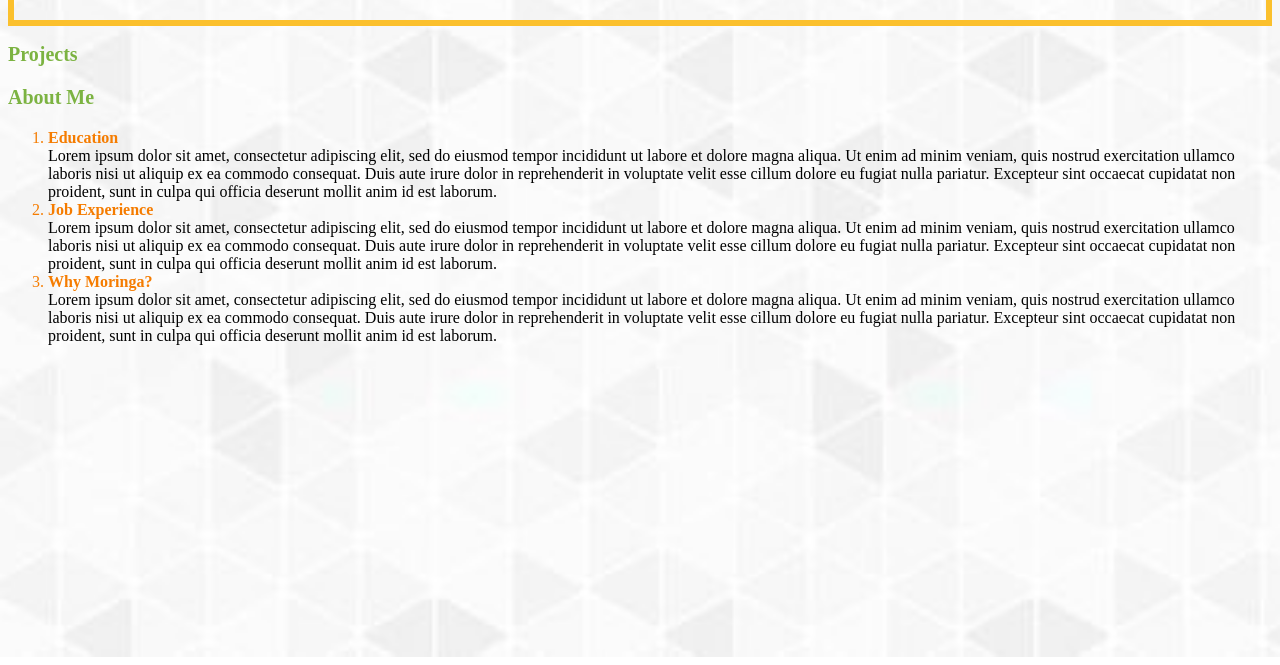
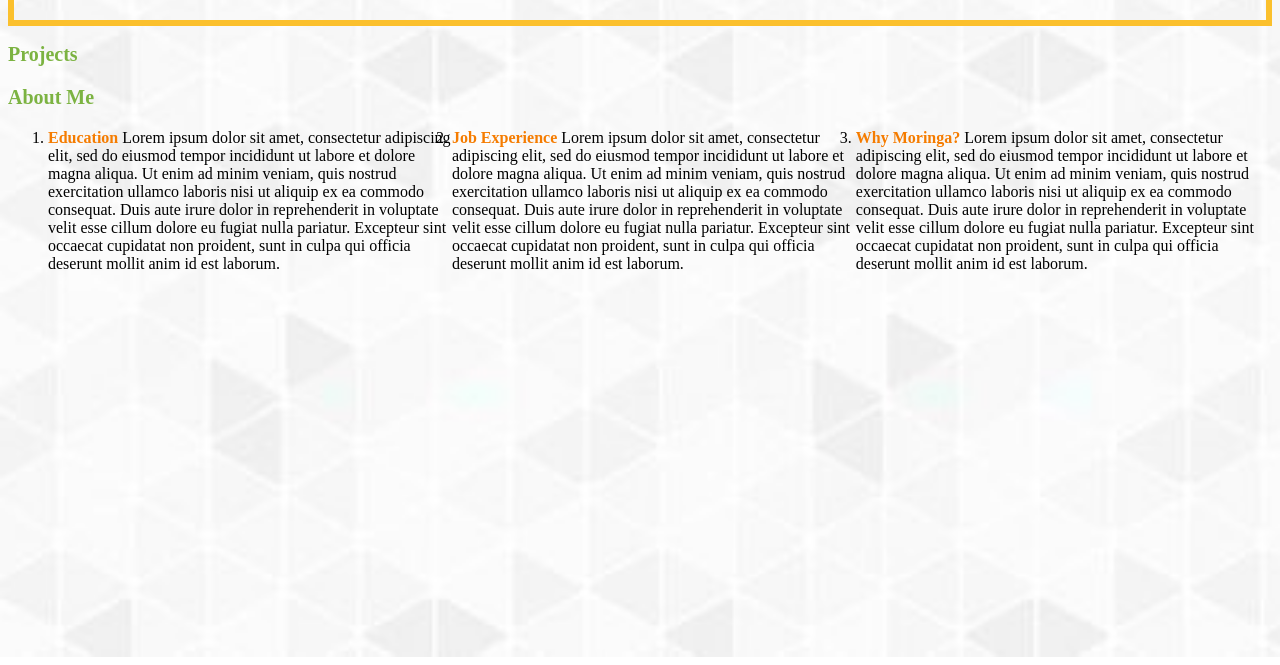
Before and after one commit to JackieWamae/JackieWamae.github.io, a plain HTML site: page index.html in a window 1280 px wide. Shown: the part 143-808 px from the top of the page. Drawn offline with Linux system fonts and the light colour scheme.

Commit message:
add columns and style columns

```diff
--- a/css/styles.css
+++ b/css/styles.css
@@ -28,5 +28,10 @@ h1 {
 }
 
 .list1 {
+
+  width: 33%;
+  float: left;
+}
+strong{
   color: #F57C00;
 }
--- a/index.html
+++ b/index.html
@@ -12,16 +12,18 @@
 </div>
 
   <h2 class="subheading">Projects</h2>
+  <div class="column">
   <h3 class="subheading">About Me</h3>
-
     <p>
     <ol>
-      <li class="list1"><strong>Education</strong></li>
-      Lorem ipsum dolor sit amet, consectetur adipiscing elit, sed do eiusmod tempor incididunt ut labore et dolore magna aliqua. Ut enim ad minim veniam, quis nostrud exercitation ullamco laboris nisi ut aliquip ex ea commodo consequat. Duis aute irure dolor in reprehenderit in voluptate velit esse cillum dolore eu fugiat nulla pariatur. Excepteur sint occaecat cupidatat non proident, sunt in culpa qui officia deserunt mollit anim id est laborum.
-      <li class="list1"><strong>Job Experience</strong></li>
-      Lorem ipsum dolor sit amet, consectetur adipiscing elit, sed do eiusmod tempor incididunt ut labore et dolore magna aliqua. Ut enim ad minim veniam, quis nostrud exercitation ullamco laboris nisi ut aliquip ex ea commodo consequat. Duis aute irure dolor in reprehenderit in voluptate velit esse cillum dolore eu fugiat nulla pariatur. Excepteur sint occaecat cupidatat non proident, sunt in culpa qui officia deserunt mollit anim id est laborum.
-      <li class="list1"><strong>Why Moringa?</strong></li>
-      Lorem ipsum dolor sit amet, consectetur adipiscing elit, sed do eiusmod tempor incididunt ut labore et dolore magna aliqua. Ut enim ad minim veniam, quis nostrud exercitation ullamco laboris nisi ut aliquip ex ea commodo consequat. Duis aute irure dolor in reprehenderit in voluptate velit esse cillum dolore eu fugiat nulla pariatur. Excepteur sint occaecat cupidatat non proident, sunt in culpa qui officia deserunt mollit anim id est laborum.
+      <li class="list1"><strong>Education</strong>      Lorem ipsum dolor sit amet, consectetur adipiscing elit, sed do eiusmod tempor incididunt ut labore et dolore magna aliqua. Ut enim ad minim veniam, quis nostrud exercitation ullamco laboris nisi ut aliquip ex ea commodo consequat. Duis aute irure dolor in reprehenderit in voluptate velit esse cillum dolore eu fugiat nulla pariatur. Excepteur sint occaecat cupidatat non proident, sunt in culpa qui officia deserunt mollit anim id est laborum.
+</li>
+      <li class="list1"><strong>Job Experience</strong>      Lorem ipsum dolor sit amet, consectetur adipiscing elit, sed do eiusmod tempor incididunt ut labore et dolore magna aliqua. Ut enim ad minim veniam, quis nostrud exercitation ullamco laboris nisi ut aliquip ex ea commodo consequat. Duis aute irure dolor in reprehenderit in voluptate velit esse cillum dolore eu fugiat nulla pariatur. Excepteur sint occaecat cupidatat non proident, sunt in culpa qui officia deserunt mollit anim id est laborum.
+</li>
+      <li class="list1"><strong>Why Moringa?</strong>      Lorem ipsum dolor sit amet, consectetur adipiscing elit, sed do eiusmod tempor incididunt ut labore et dolore magna aliqua. Ut enim ad minim veniam, quis nostrud exercitation ullamco laboris nisi ut aliquip ex ea commodo consequat. Duis aute irure dolor in reprehenderit in voluptate velit esse cillum dolore eu fugiat nulla pariatur. Excepteur sint occaecat cupidatat non proident, sunt in culpa qui officia deserunt mollit anim id est laborum.
+</li>
+    </p>
+  </div>
 
 </body>
 </html>
```
